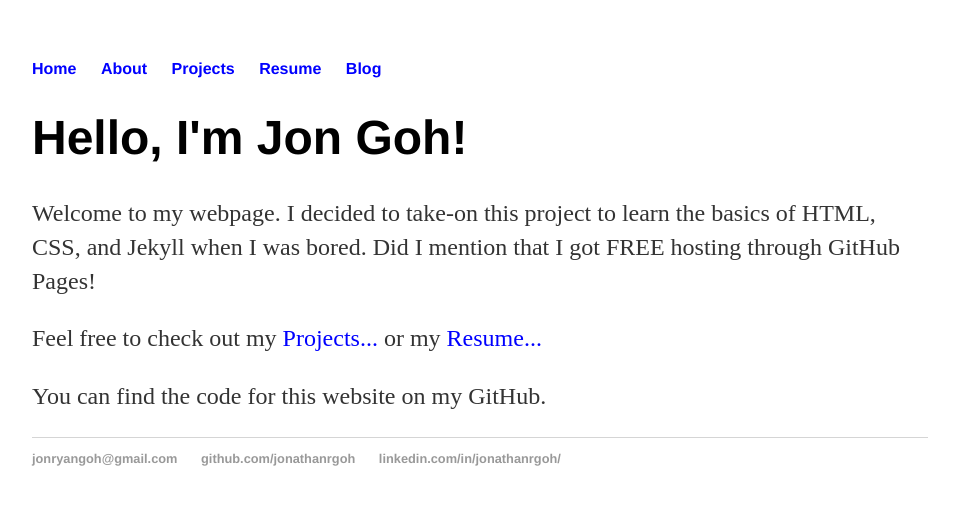
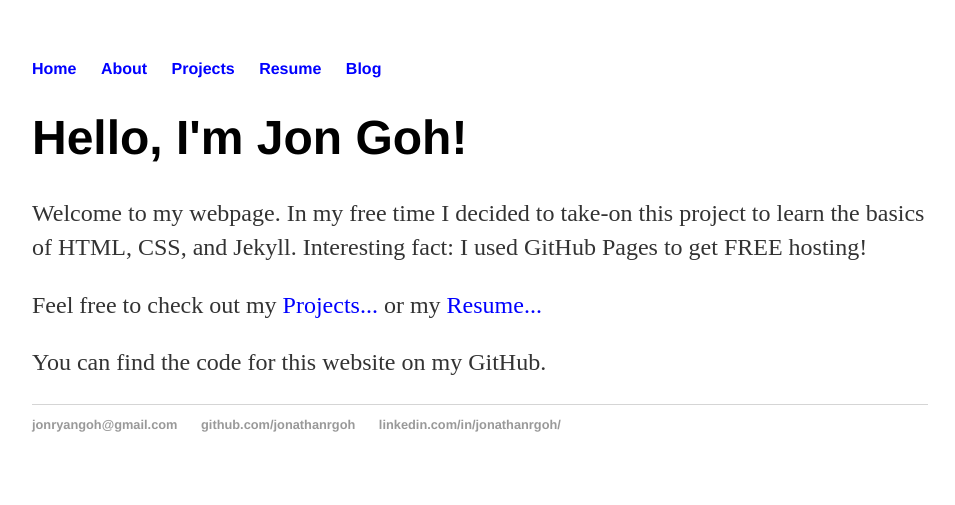
Before and after one commit to jonathanrgoh/jonathanrgoh.github.io, a Jekyll site: the page built from index.html, in a window 1280 px wide. Shown: the top 505 px of the page, without its empty margins (160-1115 px from the left). Built offline with Jekyll 4.4.1, drawn with Linux system fonts in a browser that asks for light colours.

Commit message:
Update index.html

```diff
--- a/index.html
+++ b/index.html
@@ -5,7 +5,7 @@ title: Jon Goh, First Website Attempt
 <div class="blurb">
 	<h1>Hello, I'm Jon Goh!</h1>
 
-		<p>Welcome to my webpage. I decided to take-on this project to learn the basics of HTML, CSS, and Jekyll when I was bored. Did I mention that I got FREE hosting through GitHub Pages!</p>
+		<p>Welcome to my webpage. In my free time I decided to take-on this project to learn the basics of HTML, CSS, and Jekyll. Interesting fact: I used GitHub Pages to get FREE hosting!</p>
 		<p>Feel free to check out my <a href="/projects" style="color:blue;">Projects...</a> or my <a href="/resume" style="color:blue;">Resume...</a> </p>
 		<p>You can find the code for this website on my GitHub.</p>
 
```
